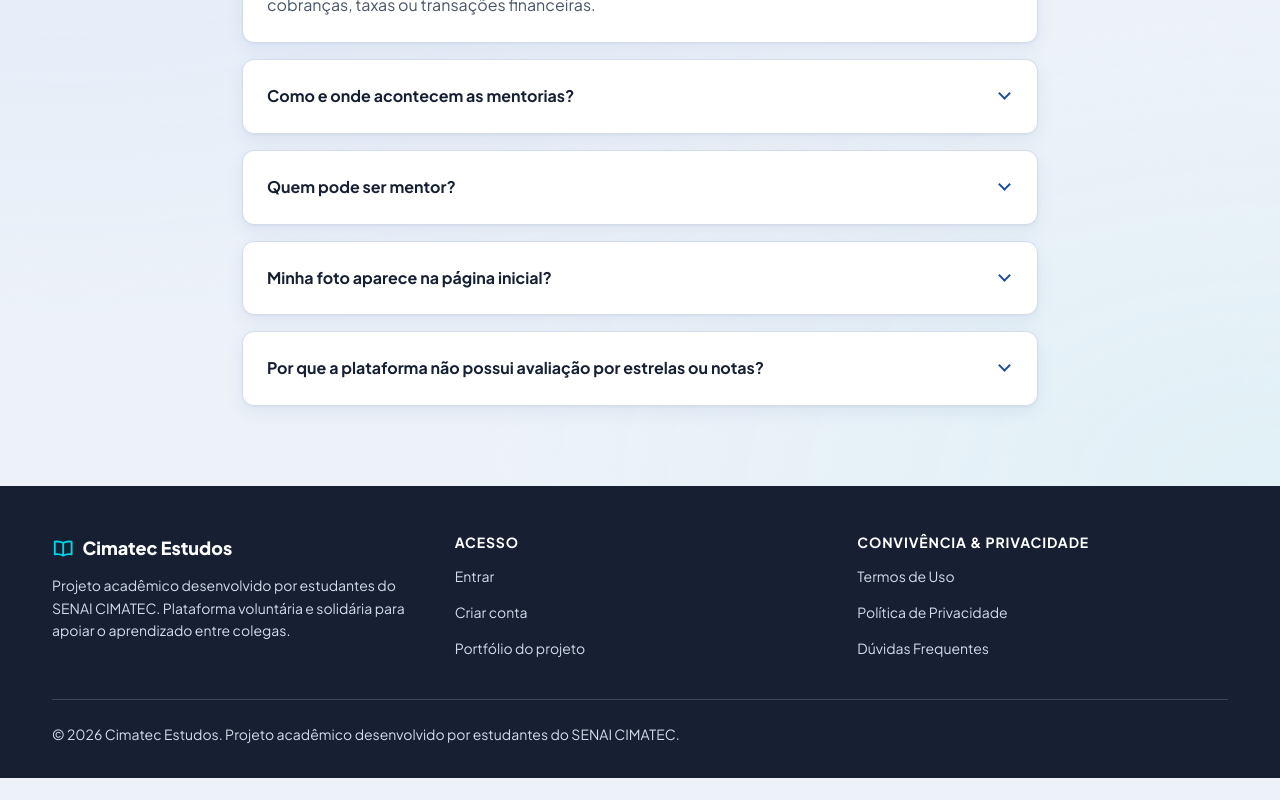
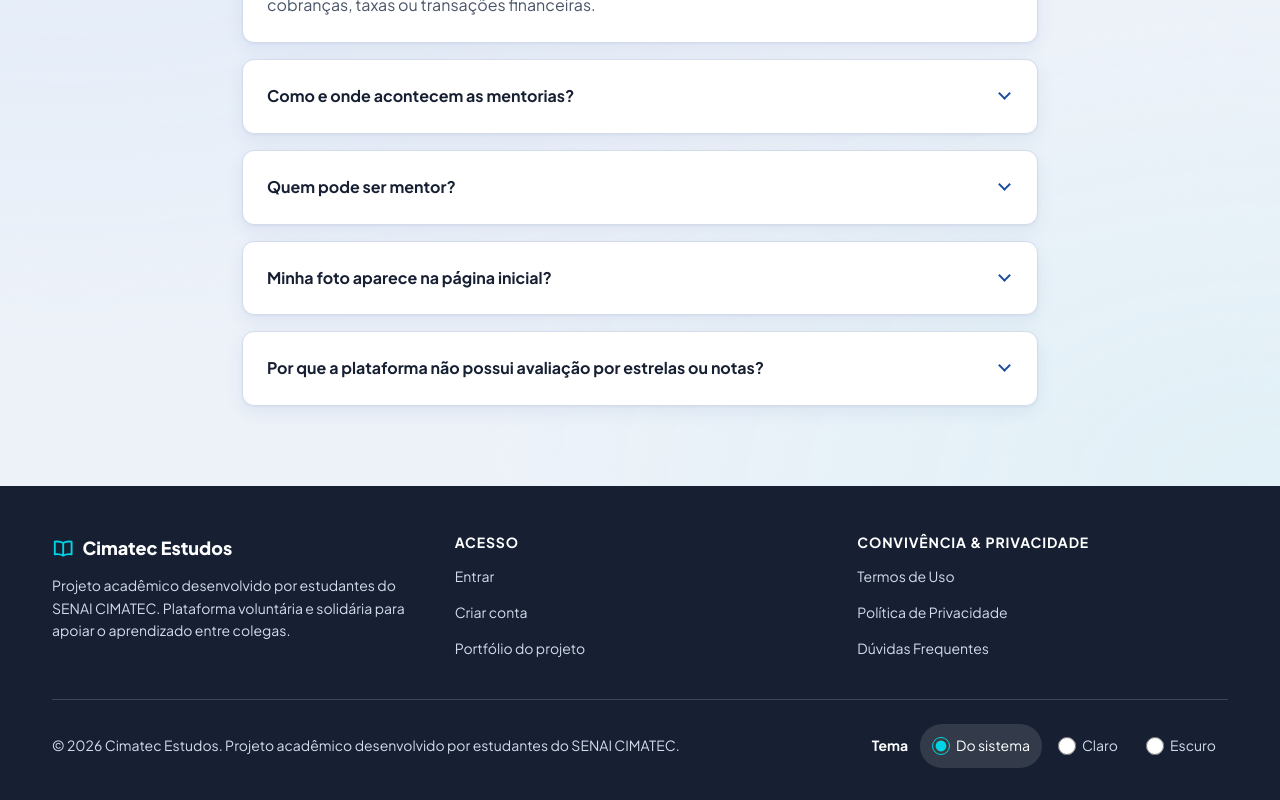
Before and after one commit to lucardosoc27/cimatec-estudos, an Angular app in the folder frontend/: page / in a window 1280 px wide. Shown: the part 3476-4276 px from the top of the page. Before the commit the page ends 4254 px from the top, so only its background shows below. Built offline with nearby package versions, Linux system fonts and the light colour scheme; no server answers.

Commit message:
Mudanças no css - escolha de tema no rodapé, guardada no navegador antes da primeira pintura

```diff
--- a/frontend/angular.json
+++ b/frontend/angular.json
@@ -44,7 +44,12 @@
                   "maximumError": "8kB"
                 }
               ],
-              "outputHashing": "all"
+              "outputHashing": "all",
+              "optimization": {
+                "scripts": true,
+                "styles": { "minify": true, "inlineCritical": false },
+                "fonts": true
+              }
             },
             "development": {
               "optimization": false,
--- a/frontend/src/app/core/layout/rodape/rodape.ts
+++ b/frontend/src/app/core/layout/rodape/rodape.ts
@@ -1,7 +1,9 @@
-import { ChangeDetectionStrategy, Component, input } from '@angular/core';
+import { NgTemplateOutlet } from '@angular/common';
+import { ChangeDetectionStrategy, Component, inject, input } from '@angular/core';
 import { RouterLink } from '@angular/router';
 
 import { Icone } from '../../../shared/icone/icone';
+import { EscolhaDeTema, TemaService } from '../../tema/tema.service';
 
 /**
  * Rodapé. Na página inicial, a versão completa da maquete (docs/telas/00-landing), em três colunas;
@@ -12,7 +14,7 @@
  */
 @Component({
   selector: 'app-rodape',
-  imports: [RouterLink, Icone],
+  imports: [RouterLink, Icone, NgTemplateOutlet],
   changeDetection: ChangeDetectionStrategy.OnPush,
   template: `<footer>
     @if (completo()) {
@@ -31,15 +33,31 @@
             <ul><li><a routerLink="/termos">Termos de Uso</a></li><li><a routerLink="/termos" fragment="privacidade">Política de Privacidade</a></li><li><a routerLink="/" fragment="perguntas">Dúvidas Frequentes</a></li></ul>
           </nav>
         </div>
-        <p class="linha-final">© 2026 Cimatec Estudos. Projeto acadêmico desenvolvido por estudantes do SENAI CIMATEC.</p>
+        <div class="linha-final flex flex-col md:flex-row md:items-center justify-between gap-4">
+          <p>© 2026 Cimatec Estudos. Projeto acadêmico desenvolvido por estudantes do SENAI CIMATEC.</p>
+          <ng-container *ngTemplateOutlet="escolhaDeTema" />
+        </div>
       </div>
     } @else {
-      <div class="rodape flex flex-col md:flex-row items-start md:items-center justify-between gap-4">
+      <div class="rodape flex flex-col md:flex-row md:flex-wrap items-start md:items-center justify-between gap-4">
         <p>© 2026 Cimatec Estudos • Projeto acadêmico desenvolvido por estudantes do SENAI CIMATEC.</p>
         <nav aria-label="Informações legais" class="flex flex-wrap gap-x-6 gap-y-2"><a routerLink="/termos">Termos de Uso</a><a routerLink="/termos" fragment="privacidade">Política de Privacidade</a></nav>
+        <ng-container *ngTemplateOutlet="escolhaDeTema" />
       </div>
     }
-  </footer>`,
+  </footer>
+  <!-- Escolha de tema: um grupo de três opções (rádio), com texto. O leitor de tela anuncia "Tema",
+       a opção e se ela está marcada; o teclado anda entre as três com as setas. -->
+  <ng-template #escolhaDeTema>
+    <fieldset class="tema">
+      <legend class="tema__titulo">Tema</legend>
+      <div class="flex flex-wrap gap-1">
+        @for (opcao of opcoesDeTema; track opcao.valor) {
+          <label class="tema__opcao"><input type="radio" name="tema" [value]="opcao.valor" [checked]="tema.escolha() === opcao.valor" (change)="tema.escolher(opcao.valor)" /> {{ opcao.rotulo }}</label>
+        }
+      </div>
+    </fieldset>
+  </ng-template>`,
   styles: `
     :host { display: block; margin-top: auto; }
     footer { background: var(--cor-texto); color: var(--cor-borda-suave); }
@@ -58,10 +76,25 @@
     /* Links em lista, não dentro de frase: sem sublinhado, que volta no hover (como na maquete). */
     ul a { min-height: 36px; text-decoration: none; }
     ul a:hover { color: var(--cor-superficie); text-decoration: underline; }
-    .linha-final { max-width: none; margin-top: 32px; padding-top: 24px; border-top: 1px solid color-mix(in srgb, var(--cor-borda-suave) 20%, var(--cor-texto)); }
+    .linha-final { margin-top: 32px; padding-top: 24px; border-top: 1px solid color-mix(in srgb, var(--cor-borda-suave) 20%, var(--cor-texto)); }
+    /* Escolha de tema: rótulo "Tema" ao lado das três opções, cada uma com 44 px de altura. A marcada
+       ganha fundo um pouco mais claro que o rodapé, além do próprio rádio marcado. */
+    .tema { display: flex; flex-wrap: wrap; flex-shrink: 0; align-items: center; gap: 4px 12px; margin: 0; padding: 0; border: 0; }
+    .tema__titulo { float: left; padding: 0; font-size: .875rem; font-weight: 700; color: var(--cor-superficie); }
+    .tema__opcao { display: inline-flex; align-items: center; gap: 6px; min-height: 44px; padding: 0 12px; border-radius: var(--raio-pilula); font-size: .875rem; cursor: pointer; }
+    .tema__opcao:has(input:checked) { background: color-mix(in srgb, var(--cor-superficie) 12%, var(--cor-texto)); color: var(--cor-superficie); }
+    .tema__opcao input { width: 18px; height: 18px; margin: 0; accent-color: var(--cor-marca-ciano); }
+    .tema__opcao:has(input:focus-visible) { outline: 3px solid var(--cor-marca-ciano); outline-offset: 2px; }
+    .tema__opcao input:focus-visible { outline: none; }
   `,
 })
 export class Rodape {
   /** Versão completa, da maquete: só na página inicial (App decide pela rota). */
   readonly completo = input(false);
+  protected readonly tema = inject(TemaService);
+  protected readonly opcoesDeTema: { valor: EscolhaDeTema; rotulo: string }[] = [
+    { valor: 'sistema', rotulo: 'Do sistema' },
+    { valor: 'claro', rotulo: 'Claro' },
+    { valor: 'escuro', rotulo: 'Escuro' },
+  ];
 }
--- /dev/null
+++ b/frontend/src/app/core/tema/tema.service.ts
@@ -0,0 +1,36 @@
+import { Injectable, signal } from '@angular/core';
+
+/** "sistema" = seguir o claro ou escuro do aparelho; os outros dois são escolha da pessoa. */
+export type EscolhaDeTema = 'sistema' | 'claro' | 'escuro';
+
+/** A única coisa que o site guarda no navegador (localStorage). O script do index.html lê a mesma chave. */
+const CHAVE = 'tema';
+
+/**
+ * Escolha de tema claro ou escuro. Quem pinta a tela é o CSS (styles.scss): este serviço só põe ou tira o
+ * atributo data-tema no <html> e guarda a escolha. O mesmo atributo é posto antes da primeira pintura pelo
+ * script do index.html, para a tela não piscar clara antes de escurecer; aqui ele só é lido.
+ */
+@Injectable({ providedIn: 'root' })
+export class TemaService {
+  /** signal: o rodapé mostra a opção marcada e se atualiza sozinho quando ela muda. */
+  readonly escolha = signal<EscolhaDeTema>(this.lerEscolha());
+
+  escolher(tema: EscolhaDeTema): void {
+    this.escolha.set(tema);
+    const raiz = document.documentElement;
+    if (tema === 'sistema') raiz.removeAttribute('data-tema');
+    else raiz.setAttribute('data-tema', tema);
+    // O localStorage pode estar bloqueado (janela anônima, site sem permissão): aí a escolha vale só
+    // até fechar a página, e nada quebra.
+    try {
+      if (tema === 'sistema') localStorage.removeItem(CHAVE);
+      else localStorage.setItem(CHAVE, tema);
+    } catch { /* sem armazenamento: segue sem guardar */ }
+  }
+
+  private lerEscolha(): EscolhaDeTema {
+    const atributo = document.documentElement.getAttribute('data-tema');
+    return atributo === 'claro' || atributo === 'escuro' ? atributo : 'sistema';
+  }
+}
--- a/frontend/src/index.html
+++ b/frontend/src/index.html
@@ -5,6 +5,17 @@
   <title>Cimatec Estudos</title>
   <base href="/">
   <meta name="viewport" content="width=device-width, initial-scale=1">
+  <!-- O site tem tema claro e escuro: o navegador já pinta o fundo no tom certo antes do CSS chegar. -->
+  <meta name="color-scheme" content="light dark">
+  <!-- Aplica o tema que a pessoa escolheu antes da primeira pintura, para a tela não piscar clara antes
+       de escurecer. Só lê a chave "tema" do localStorage; sem escolha, vale a preferência do sistema,
+       que o CSS resolve sozinho. A troca depois é do TemaService (core/tema/tema.service.ts). -->
+  <script>
+    try {
+      var tema = localStorage.getItem('tema');
+      if (tema === 'claro' || tema === 'escuro') document.documentElement.setAttribute('data-tema', tema);
+    } catch (e) { /* armazenamento bloqueado: segue o sistema */ }
+  </script>
   <link rel="icon" type="image/x-icon" href="favicon.ico">
 </head>
 <body>
```
